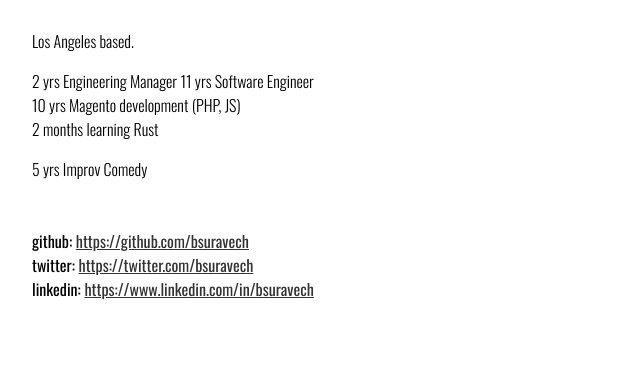
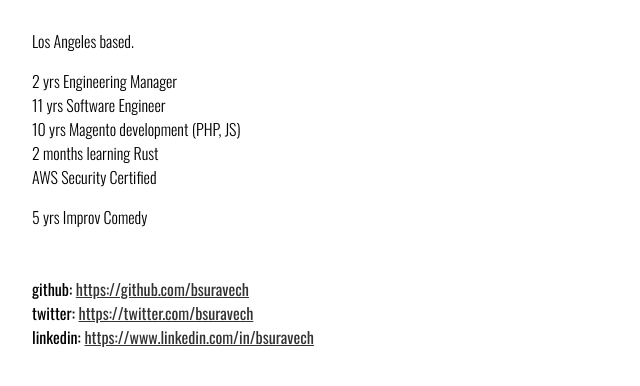
Before and after one commit to bsuravech/bsuravech.github.io, a plain HTML site: page index.html in a window 1280 px wide. Shown: the part 134-520 px from the top of the page, without its empty margins (0-640 px from the left). Drawn offline with nearby package versions, Linux system fonts and the light colour scheme.

Commit message:
Update index.html

```diff
--- a/index.html
+++ b/index.html
@@ -17,10 +17,11 @@
             <p>Los Angeles based.</p>
 
             <p>
-            2 yrs Engineering Manager
+            2 yrs Engineering Manager<br/>
             11 yrs Software Engineer<br/>
             10 yrs Magento development (PHP, JS)<br/>
             2 months learning Rust <br/>
+            AWS Security Certified
             </p>
 
             <p>5 yrs Improv Comedy </p>
```
